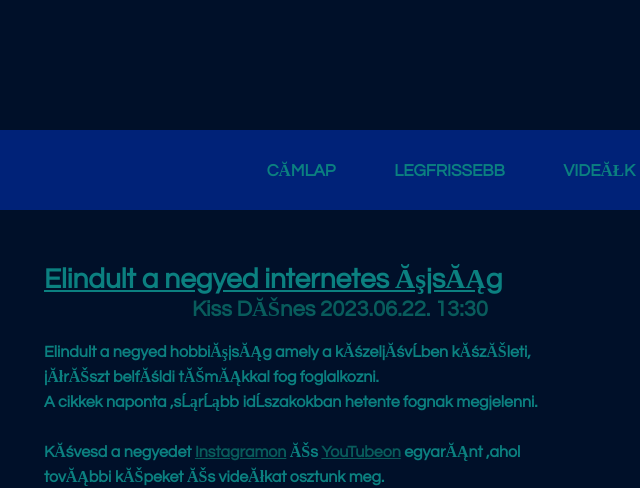
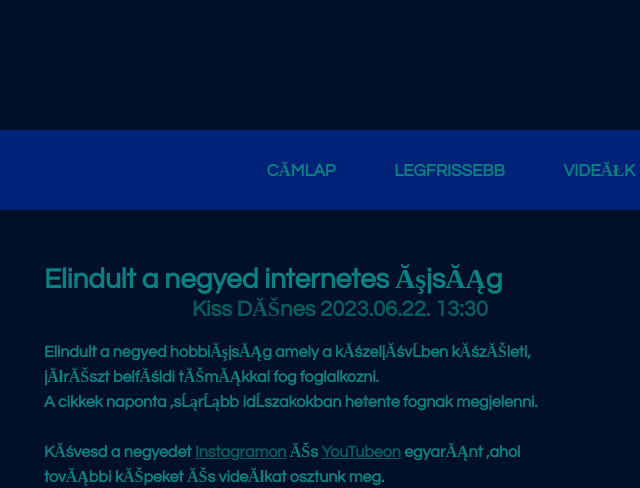
Before and after one commit to negyedujsag/negyed, a plain HTML site: page 1.html in a window 1280 px wide. Shown: the top 488 px of the page, 408-1048 px from the left. Drawn offline with Linux system fonts and the light colour scheme; files whose address does not match are found by name.

Commit message:
Update external.css

```diff
--- a/external.css
+++ b/external.css
@@ -3,7 +3,7 @@ p {font-family:Century Gothic;color: #0b8080;font-weight:bold}
 h1 {font-family:Arial;color:#0b8080}
 as {text-align:left}
 
-arth{font-family:Century Gothic;position:absolute;left:152px;color:#0b8080;font-size:28px;text-decoration:underline;font-weight:bold;line-height:300px}
+arth{font-family:Century Gothic;position:absolute;left:152px;color:#0b8080;font-size:28px;font-weight:bold;line-height:300px}
 by{font-family:Century Gothic;color:#085c5c;position:absolute;left:300px;line-height:360px}
 art{text-align:left;font-family:Century Gothic;position:absolute;top:210px;left:152px;color:#0b8080;font-size:16px;font-weight:bold;line-height:25px}
 
```
